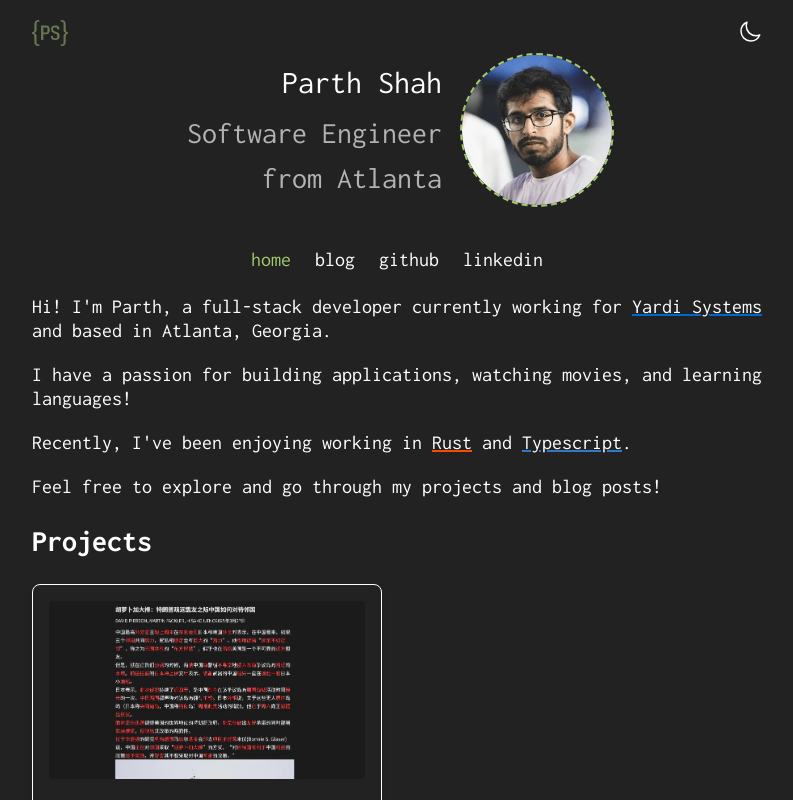
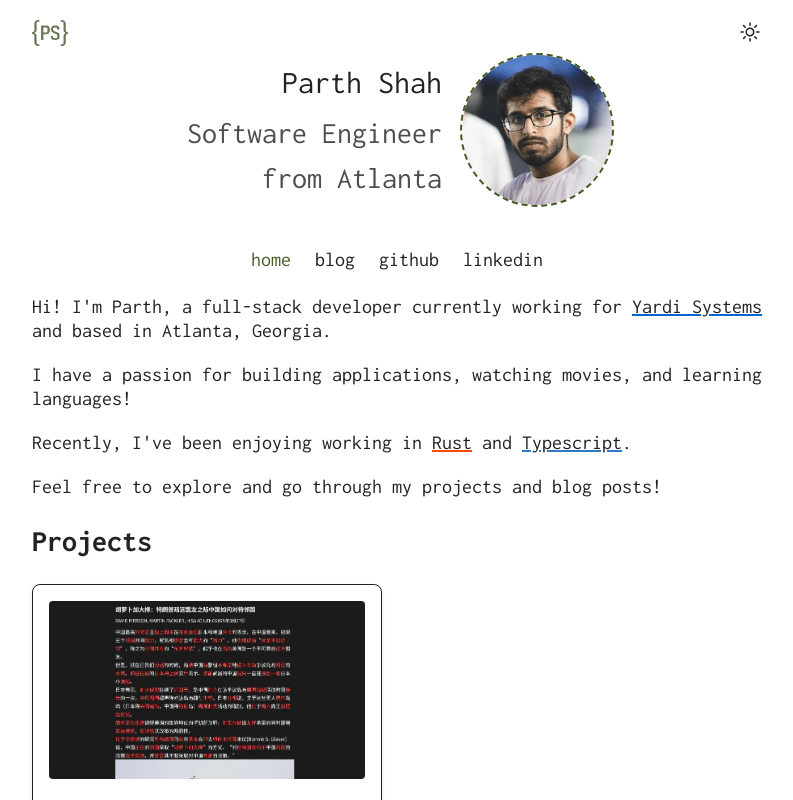
Before and after one commit to parthshahp/nextjs-blog, a Next.js app: page / in a window 1280 px wide. Both pictures are taken after a click on the button "Toggle theme between light and dark". Shown: the top 800 px of the page, without its empty margins (243-1036 px from the left). Built offline with nearby package versions, Linux system fonts and the light colour scheme.

Commit message:
Add next themes dependency

```diff
--- a/app/layout.tsx
+++ b/app/layout.tsx
@@ -2,7 +2,7 @@ import type { Metadata } from "next";
 import { Inconsolata } from "next/font/google"
 import "./globals.css";
 import Topbar from "@/components/topbar";
-import { ThemeProvider } from "@/context/theme-context";
+import { ThemeProvider } from "next-themes";
 
 const inconsolata = Inconsolata({
   variable: "--inconsolata",
@@ -20,7 +20,7 @@ export default function RootLayout({
   children: React.ReactNode;
 }>) {
   return (
-    <html lang="en">
+    <html lang="en" suppressHydrationWarning>
       <body className={`${inconsolata.className}`}>
         <ThemeProvider>
           <Topbar />
--- a/components/theme-toggle.tsx
+++ b/components/theme-toggle.tsx
@@ -1,13 +1,23 @@
 'use client';
 
-import { useTheme } from '../context/theme-context';
-import styles from './theme-toggle.module.css'; // Import the CSS Module
+import { useState, useEffect } from 'react';
+import styles from './theme-toggle.module.css';
+import { useTheme } from 'next-themes';
 
 export default function ThemeToggle() {
-  const { theme, toggleTheme } = useTheme();
+  const [mounted, setMounted] = useState(false);
+  const { theme, setTheme } = useTheme();
+
+  useEffect(() => {
+    setMounted(true);
+  }, []);
+
+  if (!mounted) {
+    return null;
+  }
 
   const handleClick = () => {
-    toggleTheme();
+    setTheme(theme === 'light' ? 'dark' : 'light');
   };
 
   return (
@@ -15,28 +25,28 @@ export default function ThemeToggle() {
       onClick={handleClick}
       aria-label="Toggle theme between light and dark"
       title="Toggle theme"
-      className={styles.themeToggleButton} // Apply the main button style
+      className={styles.themeToggleButton}
     >
       <div className={styles.iconContainer}>
-        {/* Sun Icon Wrapper: Active when theme is 'light' */}
+        {/* Sun Icon Wrapper */}
         <div className={`${styles.iconWrapper} ${theme === 'light' ? styles.active : styles.inactive}`}>
           <svg
             xmlns="http://www.w3.org/2000/svg"
             fill="none"
             viewBox="0 0 24 24"
-            strokeWidth={1.5} // React uses camelCase for SVG attributes
+            strokeWidth={1.5}
             stroke="currentColor"
             width="24"
             height="24"
           >
             <path
-              strokeLinecap="round" // React uses camelCase
-              strokeLinejoin="round" // React uses camelCase
+              strokeLinecap="round"
+              strokeLinejoin="round"
               d="M12 3v2.25m6.364.386-1.591 1.591M21 12h-2.25m-.386 6.364-1.591-1.591M12 18.75V21m-4.773-4.227-1.591 1.591M5.25 12H3m4.227-4.773L5.636 5.636M15.75 12a3.75 3.75 0 1 1-7.5 0 3.75 3.75 0 0 1 7.5 0Z"
             />
           </svg>
         </div>
-        {/* Moon Icon Wrapper: Active when theme is 'dark' */}
+        {/* Moon Icon Wrapper */}
         <div className={`${styles.iconWrapper} ${theme === 'dark' ? styles.active : styles.inactive}`}>
           <svg
             xmlns="http://www.w3.org/2000/svg"
--- a/context/theme-context.tsx
+++ /dev/null
@@ -1,45 +0,0 @@
-'use client'
-
-import { createContext, useContext, useState, useEffect, ReactNode } from 'react'
-
-interface ThemeContextType {
-  theme: string
-  toggleTheme: () => void
-}
-
-const ThemeContext = createContext<ThemeContextType | undefined>(undefined);
-
-export function ThemeProvider({ children }: { children: ReactNode }) {
-  const [theme, setTheme] = useState('light');
-
-  useEffect(() => {
-    const storedTheme = localStorage.getItem('theme');
-    if (storedTheme) {
-      setTheme(storedTheme);
-      document.documentElement.setAttribute('data-theme', storedTheme);
-    };
-  }, []);
-
-  const toggleTheme = () => {
-    const newTheme = theme === 'light' ? 'dark' : 'light';
-    setTheme(newTheme);
-    console.log(newTheme);
-    localStorage.setItem('theme', newTheme);
-    document.documentElement.setAttribute('data-theme', newTheme);
-  }
-
-  return (
-    <ThemeContext.Provider value={{ theme, toggleTheme }
-    }>
-      {children}
-    </ThemeContext.Provider>
-  )
-}
-
-export function useTheme() {
-  const context = useContext(ThemeContext)
-  if (context === undefined) {
-    throw new Error('useTheme must be used within a ThemeProvider')
-  }
-  return context
-}
--- a/package.json
+++ b/package.json
@@ -14,6 +14,7 @@
     "@next/mdx": "^15.3.4",
     "@types/mdx": "^2.0.13",
     "next": "15.3.3",
+    "next-themes": "^0.4.6",
     "react": "^19.0.0",
     "react-dom": "^19.0.0"
   },
```
Also changed, not shown: hooks/useTheme.ts (deleted, +0 -47 lines), 1 other file (tests, documents, lock files or other folders).
